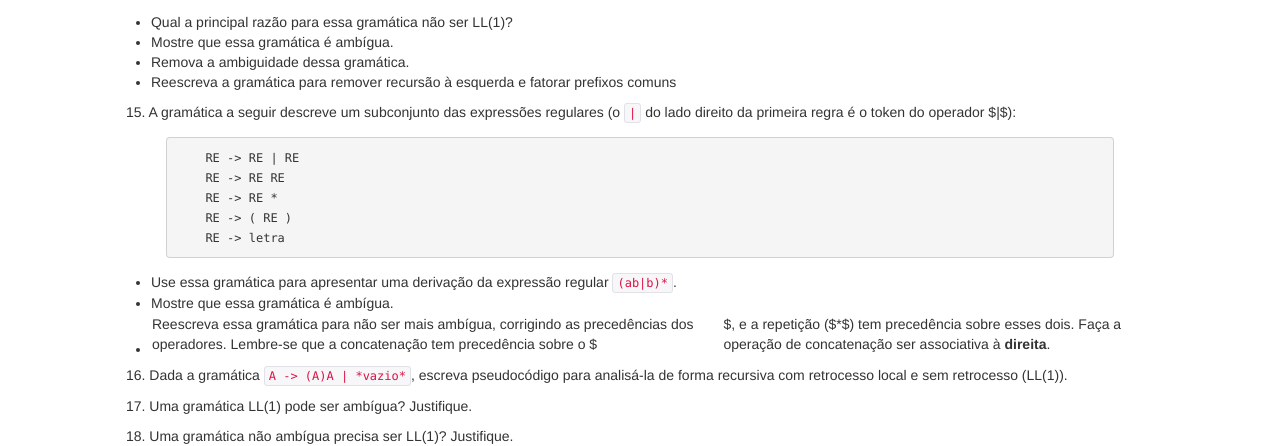
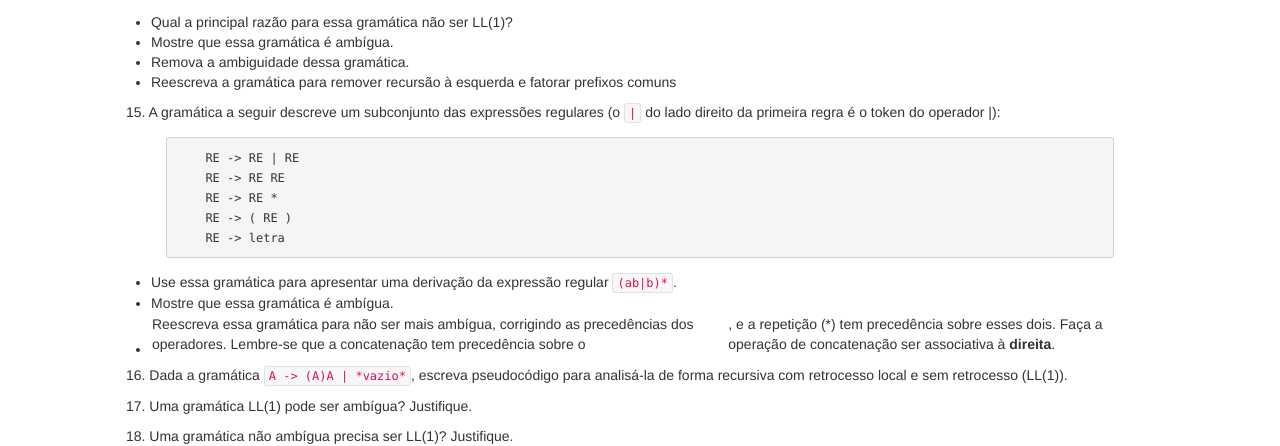
Before and after one commit to fabiomascarenhas/fabiomascarenhas.github.com, a Jekyll site: the page built from comp/lista1.md, in a window 1280 px wide and 900 px high, scrolled down 1828 px. Shown: the part 156-602 px from the top of the window. Built offline with Jekyll 4.4.1, drawn with Linux system fonts in a browser that asks for light colours.

Commit message:
consertar erro de escape

```diff
--- a/comp/lista1.md
+++ b/comp/lista1.md
@@ -147,7 +147,7 @@ não-terminais assim: P, L, C, E, T):
 * Reescreva a gramática para remover recursão à esquerda e fatorar prefixos comuns
 
 15\. A gramática a seguir descreve um subconjunto das expressões regulares (o
-`|` do lado direito da primeira regra é o token do operador $|$):
+`|` do lado direito da primeira regra é o token do operador |):
 
 {% highlight ragel %}
     RE -> RE | RE
@@ -159,7 +159,7 @@ não-terminais assim: P, L, C, E, T):
 
 * Use essa gramática para apresentar uma derivação da expressão regular `(ab|b)*`.
 * Mostre que essa gramática é ambígua.
-* Reescreva essa gramática para não ser mais ambígua, corrigindo as precedências dos operadores. Lembre-se que a concatenação tem precedência sobre o $|$, e a repetição ($*$) tem precedência sobre esses dois. Faça a operação de concatenação ser associativa à **direita**.
+* Reescreva essa gramática para não ser mais ambígua, corrigindo as precedências dos operadores. Lembre-se que a concatenação tem precedência sobre o |, e a repetição (\*) tem precedência sobre esses dois. Faça a operação de concatenação ser associativa à **direita**.
 
 16\. Dada a gramática `A -> (A)A | *vazio*`, escreva pseudocódigo para
 analisá-la de forma recursiva com retrocesso local e sem retrocesso (LL(1)).
```
